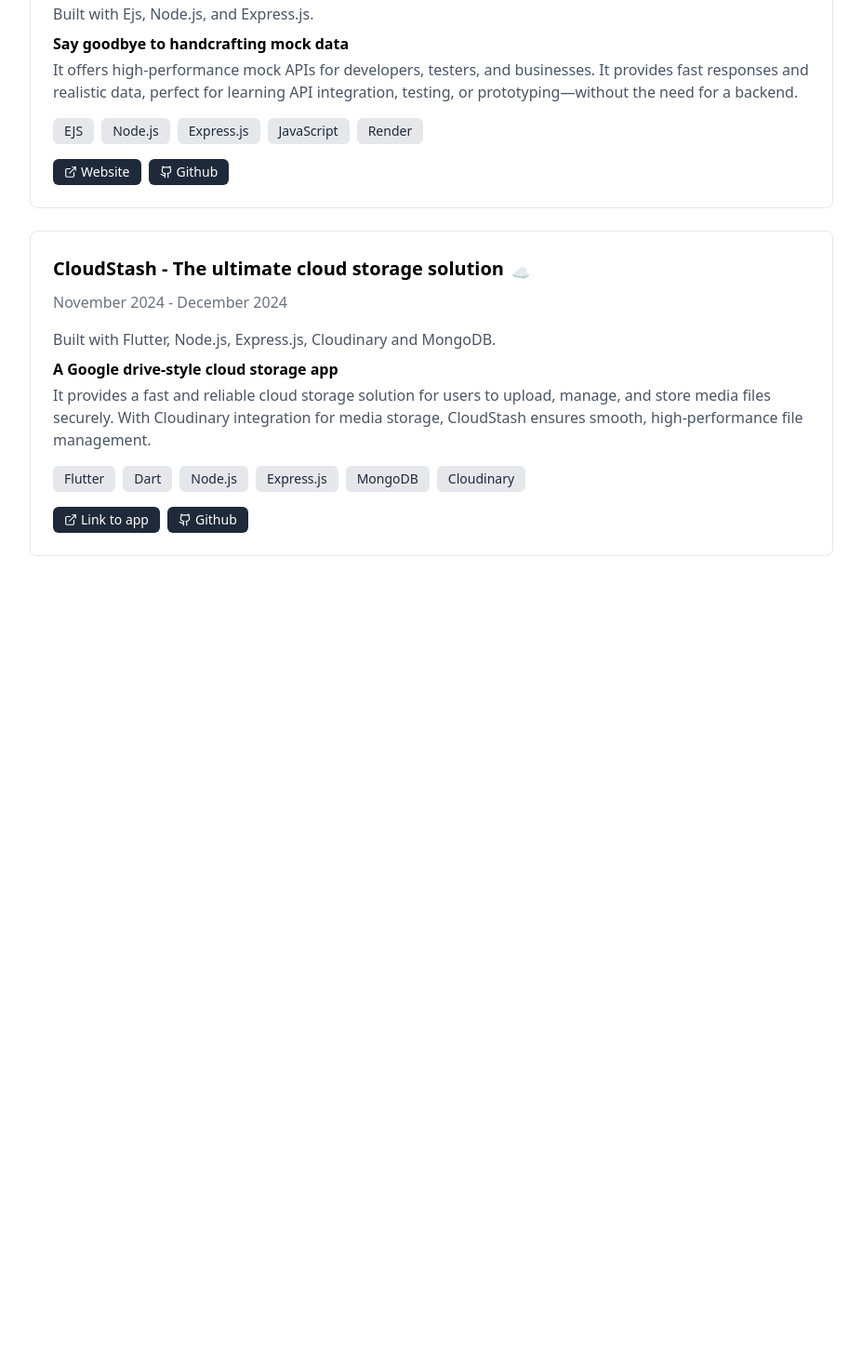
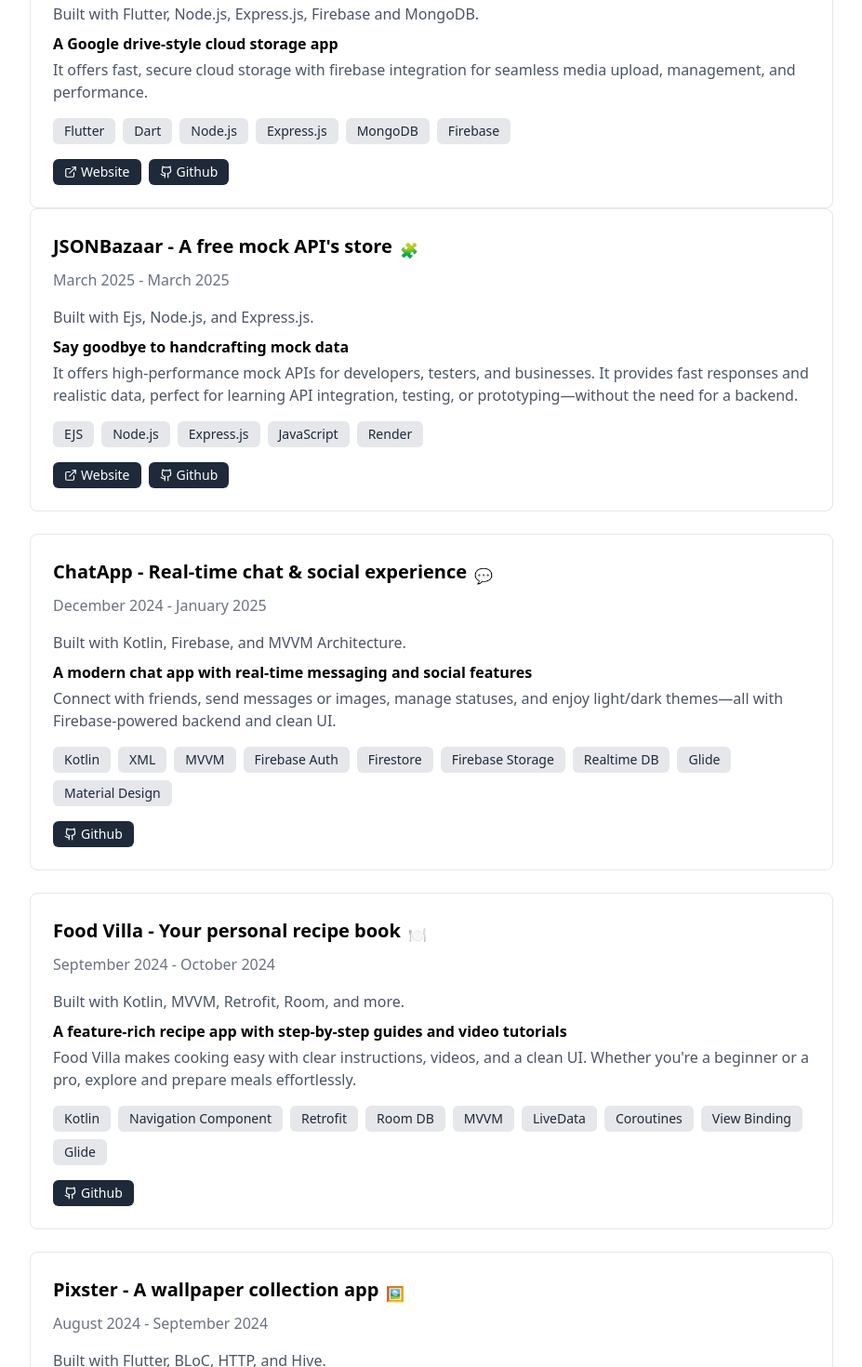
Before and after one commit to vivekupasani/portfolio, a React (Vite) app: page /projects in a window 1280 px wide. Shown: the part 740-2210 px from the top of the page at 93% size, without its empty margins (176-1103 px from the left). Before the commit the page ends 1370 px from the top, so only its background shows below. Built offline with nearby package versions, Linux system fonts and the light colour scheme.

Commit message:
Added more projects

```diff
--- a/src/pages/HomePage.jsx
+++ b/src/pages/HomePage.jsx
@@ -191,9 +191,9 @@
             </p>
             <p className="font-semibold mb-1">A modern social media app</p>
             <p className="text-gray-600 mb-4">
-              Here users can share posts, discover people, and connect in
-              real-time. Firebase powers authentication and media storage, while
-              clean architecture ensures smooth, scalable performance.
+              Users can share posts, discover others, and connect in
+              real-time—powered by Firebase and clean architecture for smooth,
+              scalable performance.
             </p>
 
             <div className="flex flex-wrap gap-2 mb-4">
@@ -246,19 +246,24 @@
             <p className="text-gray-500 mb-4">March 2025 - March 2025</p>
 
             <p className="text-gray-600 mb-2">
-              Built with Ejs, Node.js, and Express.js.
+              Built with Html, Css, Ejs, Node.js, and Express.js.
             </p>
             <p className="font-semibold mb-1">
               Say goodbye to handcrafting mock data
             </p>
             <p className="text-gray-600 mb-4">
-              It offers high-performance mock APIs for developers, testers, and
-              businesses. It provides fast responses and realistic data, perfect
-              for learning API integration, testing, or prototyping—without the
-              need for a backend.
+              It delivers high-performance mock APIs with fast, realistic
+              responses—ideal for testing, prototyping, and learning without a
+              backend.
             </p>
 
             <div className="flex flex-wrap gap-2 mb-4">
+              <span className="bg-gray-200 text-gray-800 px-3 py-1 rounded-md text-sm">
+                HTML
+              </span>
+              <span className="bg-gray-200 text-gray-800 px-3 py-1 rounded-md text-sm">
+                CSS
+              </span>
               <span className="bg-gray-200 text-gray-800 px-3 py-1 rounded-md text-sm">
                 EJS
               </span>
@@ -305,16 +310,14 @@
             <p className="text-gray-500 mb-4">November 2024 - December 2024</p>
 
             <p className="text-gray-600 mb-2">
-              Built with Flutter, Node.js, Express.js, Cloudinary and MongoDB.
+              Built with Flutter, Node.js, Express.js, Firebase and MongoDB.
             </p>
             <p className="font-semibold mb-1">
               A Google drive-style cloud storage app
             </p>
             <p className="text-gray-600 mb-4">
-              It provides a fast and reliable cloud storage solution for users
-              to upload, manage, and store media files securely. With Cloudinary
-              integration for media storage, CloudStash ensures smooth,
-              high-performance file management.
+              It offers fast, secure cloud storage with firebase integration for
+              seamless media upload, management, and performance.
             </p>
 
             <div className="flex flex-wrap gap-2 mb-4">
@@ -334,17 +337,17 @@
                 MongoDB
               </span>
               <span className="bg-gray-200 text-gray-800 px-3 py-1 rounded-md text-sm">
-                Cloudinary
+                Firebase
               </span>
             </div>
 
             <div className="flex space-x-2">
               <a
-                href="#"
+                href="https://cloudstash-vivekupasani.onrender.com/"
                 className="flex items-center bg-gray-800 text-white px-3 py-1 rounded-md text-sm hover:bg-gray-700"
               >
                 <ExternalLink className="mr-1" size={14} />
-                Link to app
+                Website
               </a>
               <a
                 href="https://github.com/vivekupasani/cloudstash"
--- a/src/pages/Projects.jsx
+++ b/src/pages/Projects.jsx
@@ -77,7 +77,70 @@
           </div>
         </div>
 
+
+
         {/* Project 2 */}
+        <div className="border border-gray-200 rounded-lg p-6">
+          <div className="flex items-center mb-2">
+            <h3 className="text-xl font-bold">
+              CloudStash - The ultimate cloud storage solution
+            </h3>
+            <span className="ml-2 mt-2">☁️</span>
+          </div>
+          <p className="text-gray-500 mb-4">November 2024 - December 2024</p>
+
+          <p className="text-gray-600 mb-2">
+            Built with Flutter, Node.js, Express.js, Firebase and MongoDB.
+          </p>
+          <p className="font-semibold mb-1">
+            A Google drive-style cloud storage app
+          </p>
+          <p className="text-gray-600 mb-4">
+            It offers fast, secure cloud storage with firebase integration for
+            seamless media upload, management, and performance.
+          </p>
+
+          <div className="flex flex-wrap gap-2 mb-4">
+            <span className="bg-gray-200 text-gray-800 px-3 py-1 rounded-md text-sm">
+              Flutter
+            </span>
+            <span className="bg-gray-200 text-gray-800 px-3 py-1 rounded-md text-sm">
+              Dart
+            </span>
+            <span className="bg-gray-200 text-gray-800 px-3 py-1 rounded-md text-sm">
+              Node.js
+            </span>
+            <span className="bg-gray-200 text-gray-800 px-3 py-1 rounded-md text-sm">
+              Express.js
+            </span>
+            <span className="bg-gray-200 text-gray-800 px-3 py-1 rounded-md text-sm">
+              MongoDB
+            </span>
+            <span className="bg-gray-200 text-gray-800 px-3 py-1 rounded-md text-sm">
+              Firebase
+            </span>
+          </div>
+
+          <div className="flex space-x-2">
+            <a
+              href="https://cloudstash-vivekupasani.onrender.com/"
+              className="flex items-center bg-gray-800 text-white px-3 py-1 rounded-md text-sm hover:bg-gray-700"
+            >
+              <ExternalLink className="mr-1" size={14} />
+              Website
+            </a>
+            <a
+              href="https://github.com/vivekupasani/cloudstash"
+              className="flex items-center bg-gray-800 text-white px-3 py-1 rounded-md text-sm hover:bg-gray-700"
+            >
+              <Github className="mr-1" size={14} />
+              Github
+            </a>
+          </div>
+        </div>
+      </div>
+
+        {/* Project 3 */}
         <div className="border border-gray-200 rounded-lg p-6">
           <div className="flex items-center mb-2">
             <h3 className="text-xl font-bold">
@@ -136,27 +199,152 @@
           </div>
         </div>
 
-        {/* Project 3 */}
-        <div className="border border-gray-200 rounded-lg p-6">
+      {/*Project 4 */}
+      <div className="border border-gray-200 rounded-lg p-6 mt-6">
         <div className="flex items-center mb-2">
           <h3 className="text-xl font-bold">
-              CloudStash - The ultimate cloud storage solution
+            ChatApp - Real-time chat & social experience
           </h3>
-            <span className="ml-2 mt-2">☁️</span>
+          <span className="ml-2 mt-2">💬</span>
         </div>
-          <p className="text-gray-500 mb-4">November 2024 - December 2024</p>
+        <p className="text-gray-500 mb-4">December 2024 - January 2025</p>
 
         <p className="text-gray-600 mb-2">
-            Built with Flutter, Node.js, Express.js, Cloudinary and MongoDB.
+          Built with Kotlin, Firebase, and MVVM Architecture.
         </p>
         <p className="font-semibold mb-1">
-            A Google drive-style cloud storage app
+          A modern chat app with real-time messaging and social features
         </p>
         <p className="text-gray-600 mb-4">
-            It provides a fast and reliable cloud storage solution for users to
-            upload, manage, and store media files securely. With Cloudinary
-            integration for media storage, CloudStash ensures smooth,
-            high-performance file management.
+          Connect with friends, send messages or images, manage statuses, and
+          enjoy light/dark themes—all with Firebase-powered backend and clean
+          UI.
+        </p>
+
+        <div className="flex flex-wrap gap-2 mb-4">
+          <span className="bg-gray-200 text-gray-800 px-3 py-1 rounded-md text-sm">
+            Kotlin
+          </span>
+          <span className="bg-gray-200 text-gray-800 px-3 py-1 rounded-md text-sm">
+            XML
+          </span>
+          <span className="bg-gray-200 text-gray-800 px-3 py-1 rounded-md text-sm">
+            MVVM
+          </span>
+          <span className="bg-gray-200 text-gray-800 px-3 py-1 rounded-md text-sm">
+            Firebase Auth
+          </span>
+          <span className="bg-gray-200 text-gray-800 px-3 py-1 rounded-md text-sm">
+            Firestore
+          </span>
+          <span className="bg-gray-200 text-gray-800 px-3 py-1 rounded-md text-sm">
+            Firebase Storage
+          </span>
+          <span className="bg-gray-200 text-gray-800 px-3 py-1 rounded-md text-sm">
+            Realtime DB
+          </span>
+          <span className="bg-gray-200 text-gray-800 px-3 py-1 rounded-md text-sm">
+            Glide
+          </span>
+          <span className="bg-gray-200 text-gray-800 px-3 py-1 rounded-md text-sm">
+            Material Design
+          </span>
+        </div>
+
+        <div className="flex space-x-2">
+          <a
+            href="https://github.com/vivekupasani/chatapp.git"
+            className="flex items-center bg-gray-800 text-white px-3 py-1 rounded-md text-sm hover:bg-gray-700"
+          >
+            <Github className="mr-1" size={14} />
+            Github
+          </a>
+        </div>
+      </div>
+
+      {/* Project 5*/}
+      <div className="border border-gray-200 rounded-lg p-6 mt-6">
+        <div className="flex items-center mb-2">
+          <h3 className="text-xl font-bold">
+            Food Villa - Your personal recipe book
+          </h3>
+          <span className="ml-2 mt-2">🍽️</span>
+        </div>
+        <p className="text-gray-500 mb-4">September 2024 - October 2024</p>
+
+        <p className="text-gray-600 mb-2">
+          Built with Kotlin, MVVM, Retrofit, Room, and more.
+        </p>
+        <p className="font-semibold mb-1">
+          A feature-rich recipe app with step-by-step guides and video tutorials
+        </p>
+        <p className="text-gray-600 mb-4">
+          Food Villa makes cooking easy with clear instructions, videos, and a
+          clean UI. Whether you're a beginner or a pro, explore and prepare
+          meals effortlessly.
+        </p>
+
+        <div className="flex flex-wrap gap-2 mb-4">
+          <span className="bg-gray-200 text-gray-800 px-3 py-1 rounded-md text-sm">
+            Kotlin
+          </span>
+          <span className="bg-gray-200 text-gray-800 px-3 py-1 rounded-md text-sm">
+            Navigation Component
+          </span>
+          <span className="bg-gray-200 text-gray-800 px-3 py-1 rounded-md text-sm">
+            Retrofit
+          </span>
+          <span className="bg-gray-200 text-gray-800 px-3 py-1 rounded-md text-sm">
+            Room DB
+          </span>
+          <span className="bg-gray-200 text-gray-800 px-3 py-1 rounded-md text-sm">
+            MVVM
+          </span>
+          <span className="bg-gray-200 text-gray-800 px-3 py-1 rounded-md text-sm">
+            LiveData
+          </span>
+          <span className="bg-gray-200 text-gray-800 px-3 py-1 rounded-md text-sm">
+            Coroutines
+          </span>
+          <span className="bg-gray-200 text-gray-800 px-3 py-1 rounded-md text-sm">
+            View Binding
+          </span>
+          <span className="bg-gray-200 text-gray-800 px-3 py-1 rounded-md text-sm">
+            Glide
+          </span>
+        </div>
+
+        <div className="flex space-x-2">
+          <a
+            href="https://github.com/vivekupasani/Food-Villa.git"
+            className="flex items-center bg-gray-800 text-white px-3 py-1 rounded-md text-sm hover:bg-gray-700"
+          >
+            <Github className="mr-1" size={14} />
+            Github
+          </a>
+        </div>
+      </div>
+
+      {/* Project 6*/}
+      <div className="border border-gray-200 rounded-lg p-6 mt-6">
+        <div className="flex items-center mb-2">
+          <h3 className="text-xl font-bold">
+            Pixster - A wallpaper collection app
+          </h3>
+          <span className="ml-2 mt-2">🖼️</span>
+        </div>
+        <p className="text-gray-500 mb-4">August 2024 - September 2024</p>
+
+        <p className="text-gray-600 mb-2">
+          Built with Flutter, BLoC, HTTP, and Hive.
+        </p>
+        <p className="font-semibold mb-1">
+          A sleek wallpaper app to explore, download, and manage favorites
+        </p>
+        <p className="text-gray-600 mb-4">
+          Pixster offers a seamless experience for browsing and downloading
+          high-quality wallpapers, with search and favorites features for easy
+          access and personalization.
         </p>
 
         <div className="flex flex-wrap gap-2 mb-4">
@@ -167,29 +355,19 @@
             Dart
           </span>
           <span className="bg-gray-200 text-gray-800 px-3 py-1 rounded-md text-sm">
-              Node.js
+            BLoC
           </span>
           <span className="bg-gray-200 text-gray-800 px-3 py-1 rounded-md text-sm">
-              Express.js
+            HTTP
           </span>
           <span className="bg-gray-200 text-gray-800 px-3 py-1 rounded-md text-sm">
-              MongoDB
-            </span>
-            <span className="bg-gray-200 text-gray-800 px-3 py-1 rounded-md text-sm">
-              Cloudinary
+            Hive
           </span>
         </div>
 
         <div className="flex space-x-2">
           <a
-              href="#"
-              className="flex items-center bg-gray-800 text-white px-3 py-1 rounded-md text-sm hover:bg-gray-700"
-            >
-              <ExternalLink className="mr-1" size={14} />
-              Link to app
-            </a>
-            <a
-              href="https://github.com/vivekupasani/cloudstash"
+            href="https://github.com/vivekupasani/Pixster-A-Wallpaper-Collection.git"
             className="flex items-center bg-gray-800 text-white px-3 py-1 rounded-md text-sm hover:bg-gray-700"
           >
             <Github className="mr-1" size={14} />
@@ -197,7 +375,13 @@
           </a>
         </div>
       </div>
-      </div>
+
+      <span className="mt-4 flex items-center justify-center">
+        Code of all the project is available on github
+      </span>
+      <span className="mt-2 flex items-center justify-center">
+        © Vivek Upasani
+      </span>
     </div>
   );
 };
```
Lines whose indentation alone changed are shown as unchanged.
